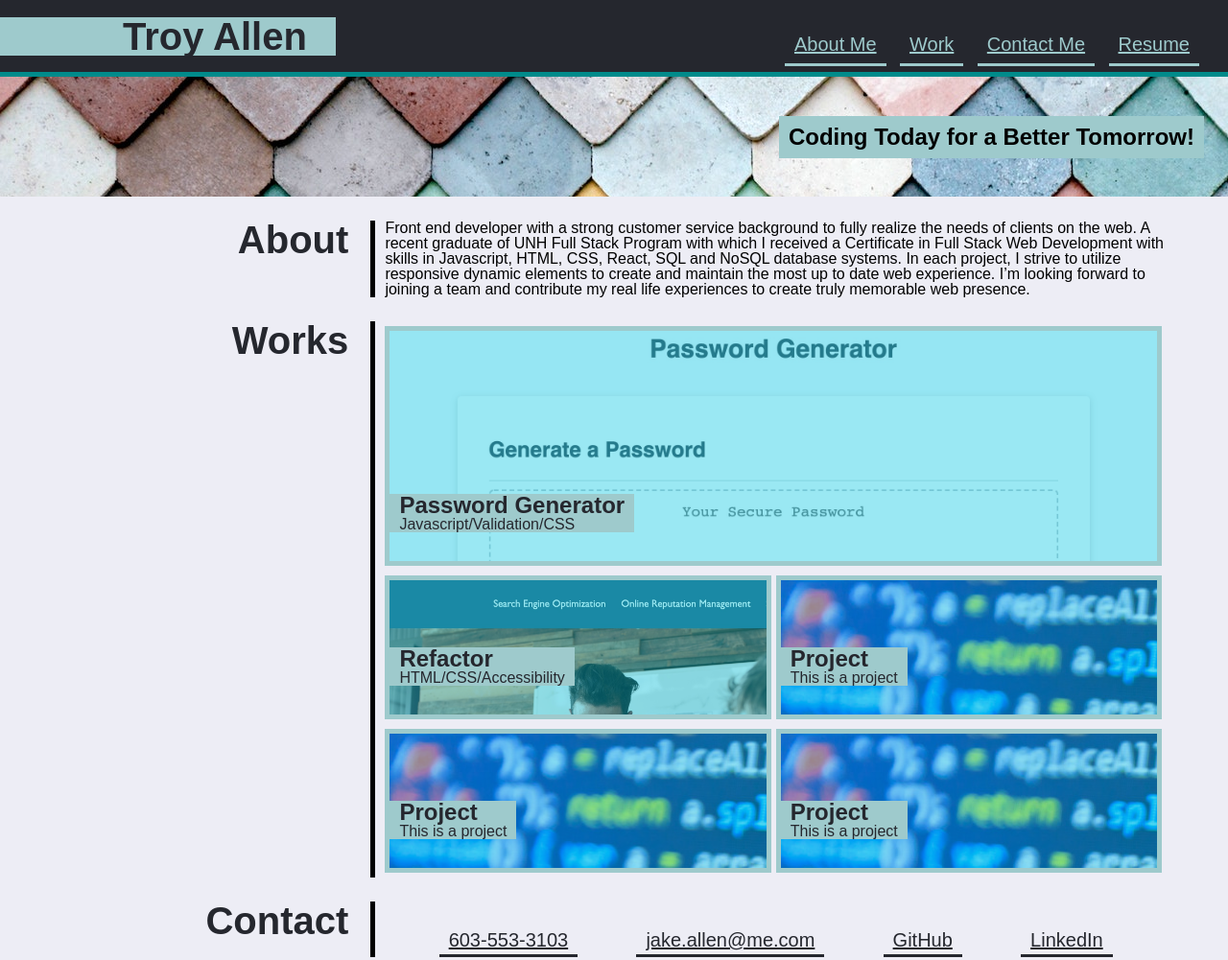
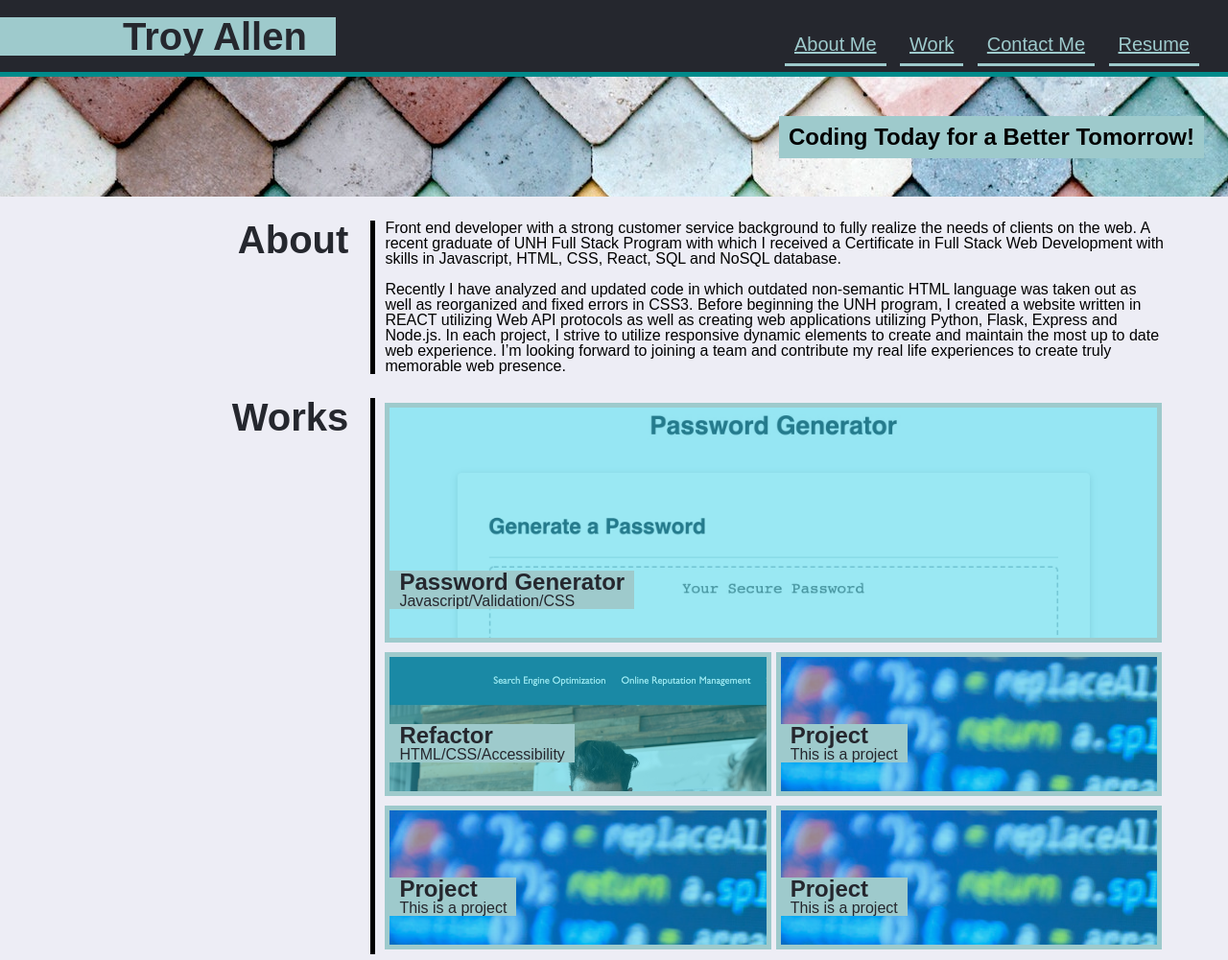
Before and after one commit to tallen1985/02-Homework, a plain HTML site: page index.html in a window 1280 px wide. Shown: the top 1001 px of the page at 96% size. Drawn offline with Linux system fonts and the light colour scheme.

Commit message:
updated resume

```diff
--- a/index.html
+++ b/index.html
@@ -29,7 +29,11 @@
                 <h1>About</h1>
             </div>
             <div class="description">
-                Front end developer with a strong customer service background to fully realize the needs of clients on the web.  A recent graduate of UNH Full Stack Program with which I received a Certificate in Full Stack Web Development with skills in Javascript, HTML, CSS, React, SQL and NoSQL database systems.  In each project, I strive to utilize responsive dynamic elements to create and maintain the most up to date web experience.  I’m looking forward to joining a team and contribute my real life experiences to create truly memorable web presence.
+                <p>Front end developer with a strong customer service background to fully realize the needs of clients on the web.  A recent graduate of UNH Full Stack Program with which I received a Certificate in Full Stack Web Development with skills in Javascript, HTML, CSS, React, SQL and NoSQL database.
+                </p> <br>
+                <p>
+                Recently I have analyzed and updated code in which outdated non-semantic HTML language was taken out as well as reorganized and fixed errors in CSS3.  Before beginning the UNH program, I created a website written in REACT utilizing Web API protocols as well as creating web applications utilizing Python, Flask, Express and Node.js. In each project, I strive to utilize responsive dynamic elements to create and maintain the most up to date web experience.  I’m looking forward to joining a team and contribute my real life experiences to create truly memorable web presence.
+                </p>
             </div>
         </article>
         <article id="work">
```
Also changed, not shown: 1 other file.
